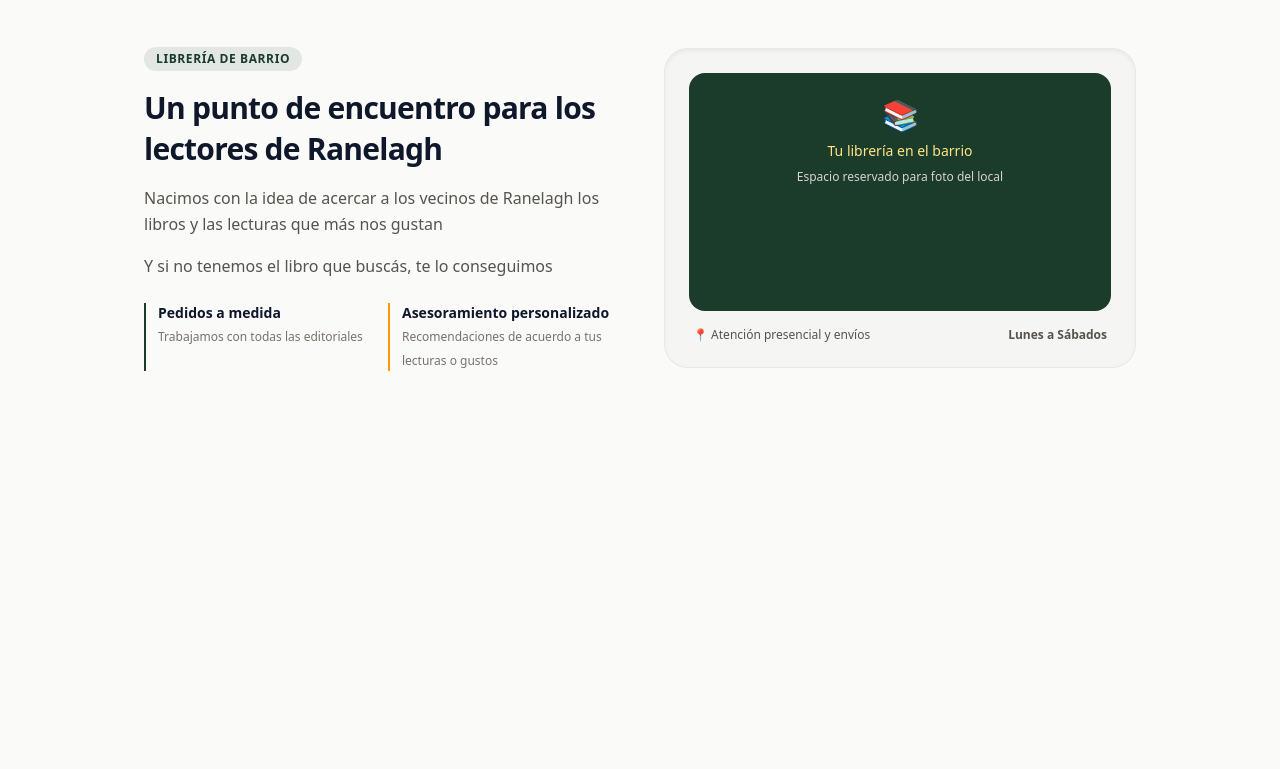
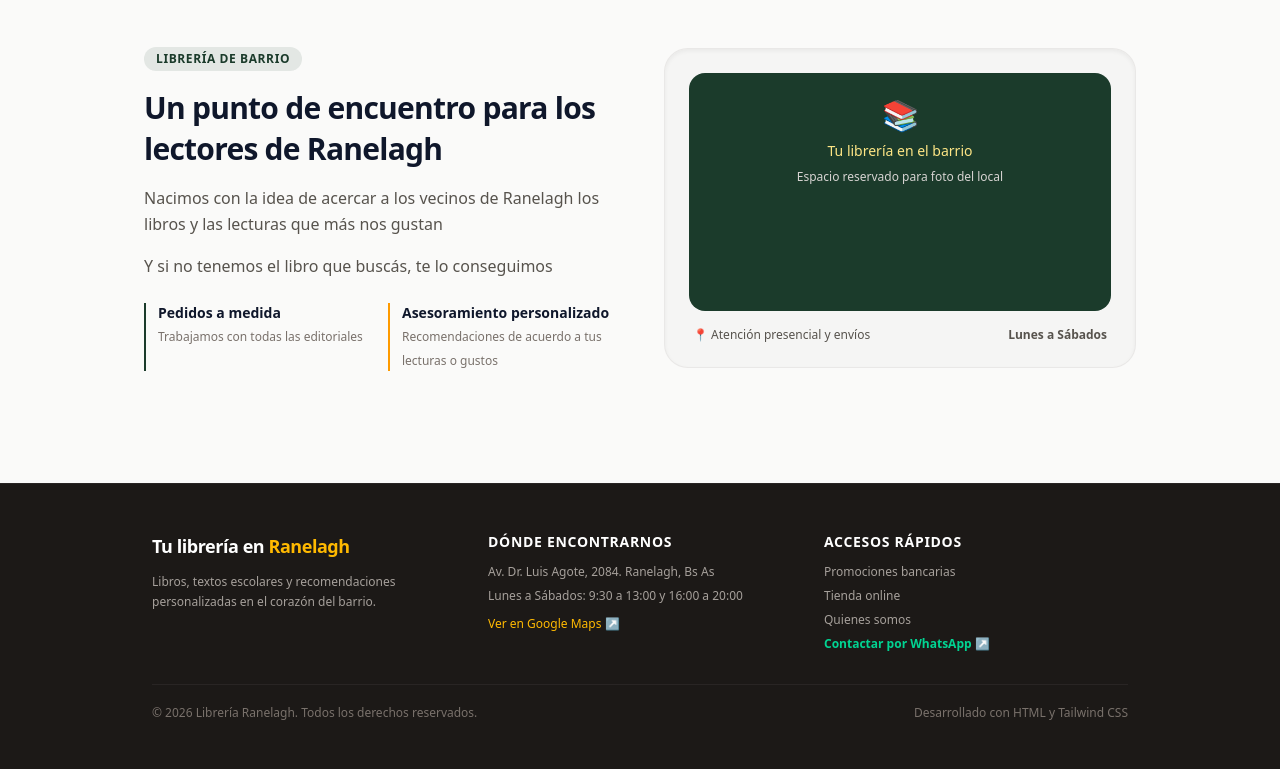
Before and after one commit to elbarce/libreria-web, a plain HTML site: page index.html in a window 1280 px wide. Shown: the part 1709-2478 px from the top of the page. Before the commit the page ends 2128 px from the top, so only its background shows below. Drawn offline with nearby package versions, Linux system fonts and the light colour scheme.

Commit message:
feat: completado el esquema inicial del frontend

```diff
--- a/index.html
+++ b/index.html
@@ -390,5 +390,62 @@
             </section>
 
         </main>
+        <footer class="bg-stone-900 text-stone-300 mt-16 border-t border-stone-800">
+            <div class="max-w-5xl mx-auto px-6 py-12">
+
+                <!-- Grilla ppal de 3 columnas en escritorio -->
+                <div class="grid grid-cols-1 md:grid-cols-3 gap-8 pb-8 border-b border-stone-800">
+
+                    <!-- Columna 1: marca e identidad -->
+                     <div class="space-y-3">
+                        <span class="text-lg font-extrabold text-white tracking-tight block">
+                            Tu librería en <span class="text-amber-400">Ranelagh</span>
+                        </span>
+                        <p class="text-xs text-stone-400 leading-relaxed">
+                            Libros, textos escolares y recomendaciones personalizadas en el corazón del barrio.
+                        </p>
+                     </div>
+                     <!-- Columna 2: ubicación y horarios -->
+                      <div class="space-y-2 text-xs">
+                        <h3 class="text-sm font-bold text-white uppercase tracking-wider mb-3">
+                            Dónde encontrarnos
+                        </h3>
+                        <p class="text-stone-400">Av. Dr. Luis Agote, 2084. Ranelagh, Bs As</p>
+                        <p class="text-stone-400">Lunes a Sábados: 9:30 a 13:00 y 16:00 a 20:00</p>
+                        <a href="https://maps.google.com"
+                            target="_blank"
+                            rel="noopener noreferrer"
+                            class="inline-block text-amber-400 hover:text-amber-300 font-medium pt-1 transition-colors">
+                            Ver en Google Maps ↗
+                        </a>
+                      </div>
+
+                      <!-- Columna 3: Accesos y contacto -->
+                       <div class="space-y-2 text-xs">
+                        <h3 class="text-sm font-bold text-white uppercase tracking-wider mb-3">
+                            Accesos rápidos
+                        </h3>
+                        <ul class="space-y-2 text-stone-400">
+                            <li><a href="#promos" class="hover:text-white transition-colors">Promociones bancarias</a></li>
+                            <li><a href="#tienda" class="hover:text-white transition-colors">Tienda online</a></li>
+                            <li><a href="#nosotros" class="hover:text-white transition-colors">Quienes somos</a></li>
+                            <li><a href="https://wa.me/5491158262293"
+                                    target="_blank"
+                                    rel="noopener noreferrer"
+                                    class="text-emerald-400 hover:text-emerald-300 font-semibold transition-colors">
+                                    Contactar por WhatsApp ↗
+                                </a>
+                            </li>
+                        </ul>
+                       </div>
+                </div>
+
+                <!-- Barra inferior de Copyright y autoría-->
+                 <div class="pt-5 flex flex-col sm:flex-row justify-between items-center gap-4 text-xs text-stone-500 ">
+                    <p>© 2026 Librería Ranelagh. Todos los derechos reservados.</p>
+                    <p>Desarrollado con HTML y Tailwind CSS</p>
+                 </div>
+            </div>
+        </footer>
     </body>
 </html>
```
